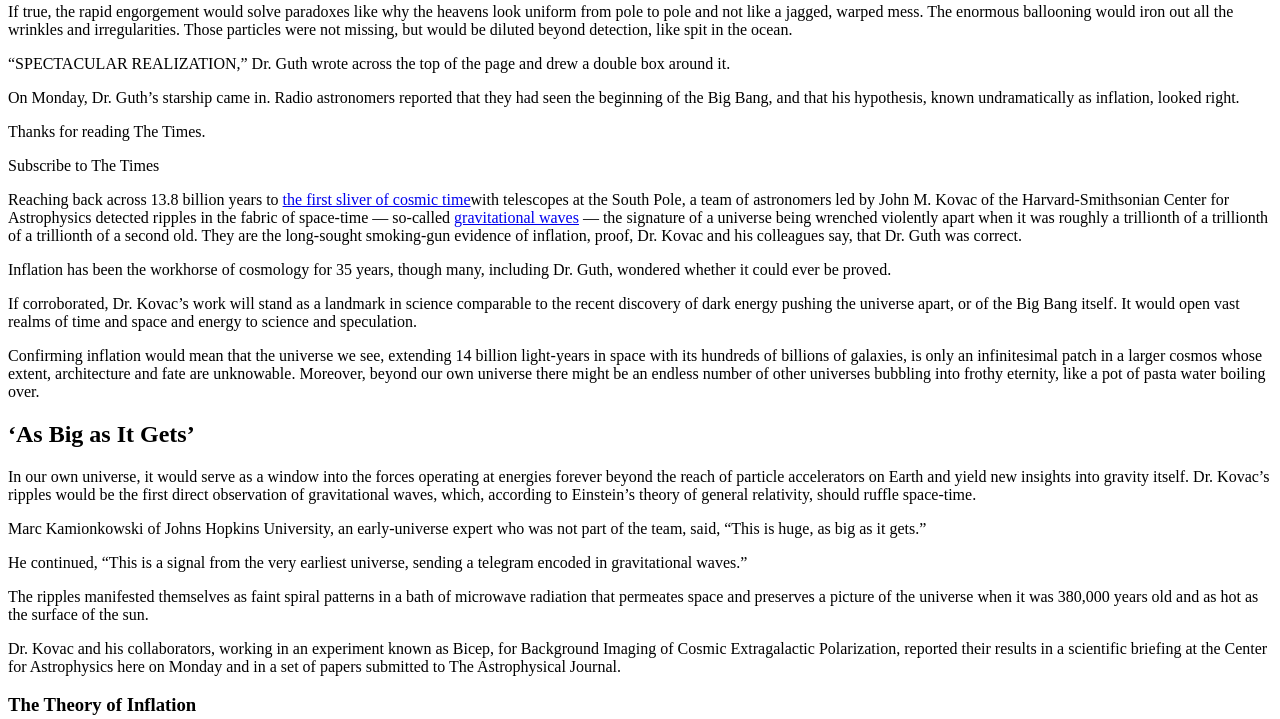
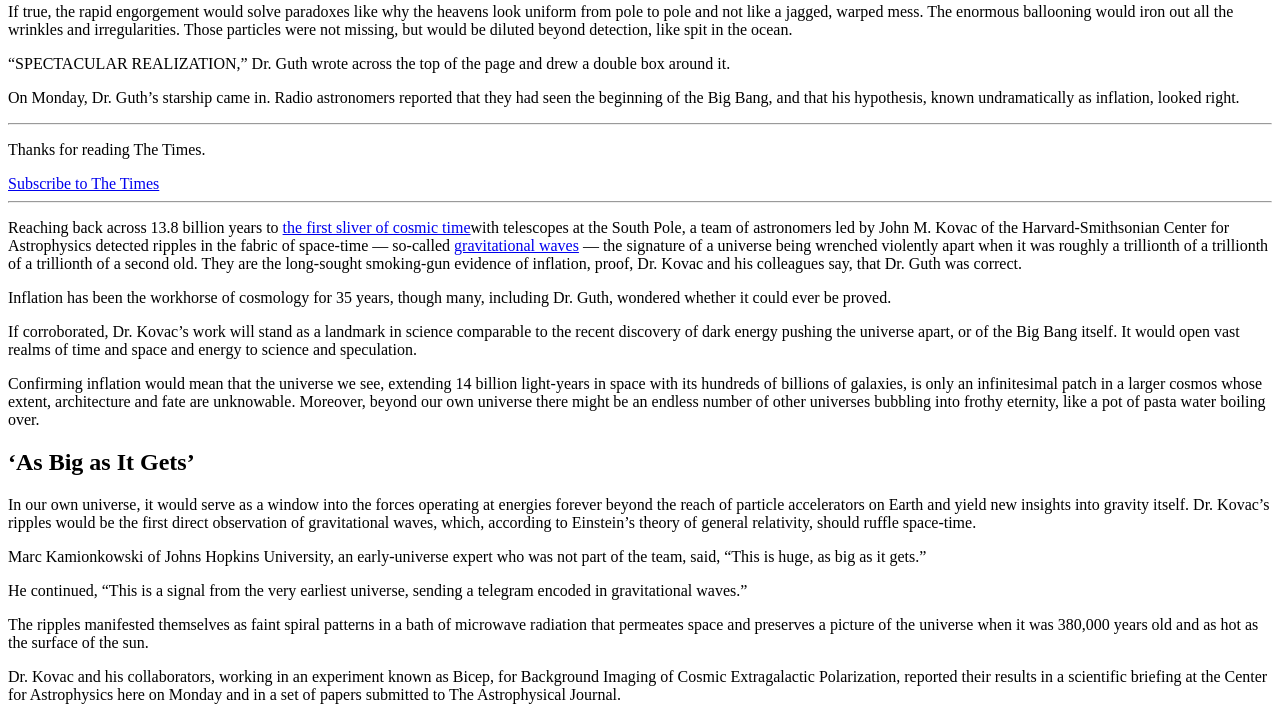
Before and after one commit to aliabbani/the-new-york-times-article, a plain HTML site: page index.html in a window 1280 px wide. Shown: the part 1519-2238 px from the top of the page. Drawn offline with Linux system fonts and the light colour scheme; a web font is replaced by a local one.

Commit message:
updating classes

```diff
--- a/index.html
+++ b/index.html
@@ -108,10 +108,12 @@
                     <p>On Monday, Dr. Guth’s starship came in. Radio astronomers reported that they had seen the beginning of the Big Bang, and that his hypothesis, known undramatically as inflation, looked right.</p>
 
                 </article>
-                <div>
-                    <p>Thanks for reading The Times.</p>
-                    <p>Subscribe to The Times</p>
-                </div>
+                <section class = "middle-subscription">
+                    <hr>
+                    <p id="thanks-text">Thanks for reading The Times.</p>
+                    <a href="https://www.nytimes.com/subscription?campaignId=9L9L9" id="subscribe-link">Subscribe to The Times</a>
+                    <hr>
+                </section>
                 <article>
                     <p>Reaching back across 13.8 billion years to <a href="https://www.youtube.com/watch?v=ZJYc9YmKIO8&amp;feature=youtu.be">the first sliver of cosmic time</a>with telescopes at the South Pole, a team of astronomers led by John M. Kovac of the Harvard-Smithsonian Center for Astrophysics detected ripples in the fabric of space-time — so-called <a href="https://www.nytimes.com/2016/02/12/science/ligo-gravitational-waves-black-holes-einstein.html"> gravitational waves</a> — the signature of a universe being wrenched violently apart when it was roughly a trillionth of a trillionth of a trillionth of a second old. They are the long-sought smoking-gun evidence of inflation, proof, Dr. Kovac and his colleagues say, that Dr. Guth was correct.</p>
 
```
